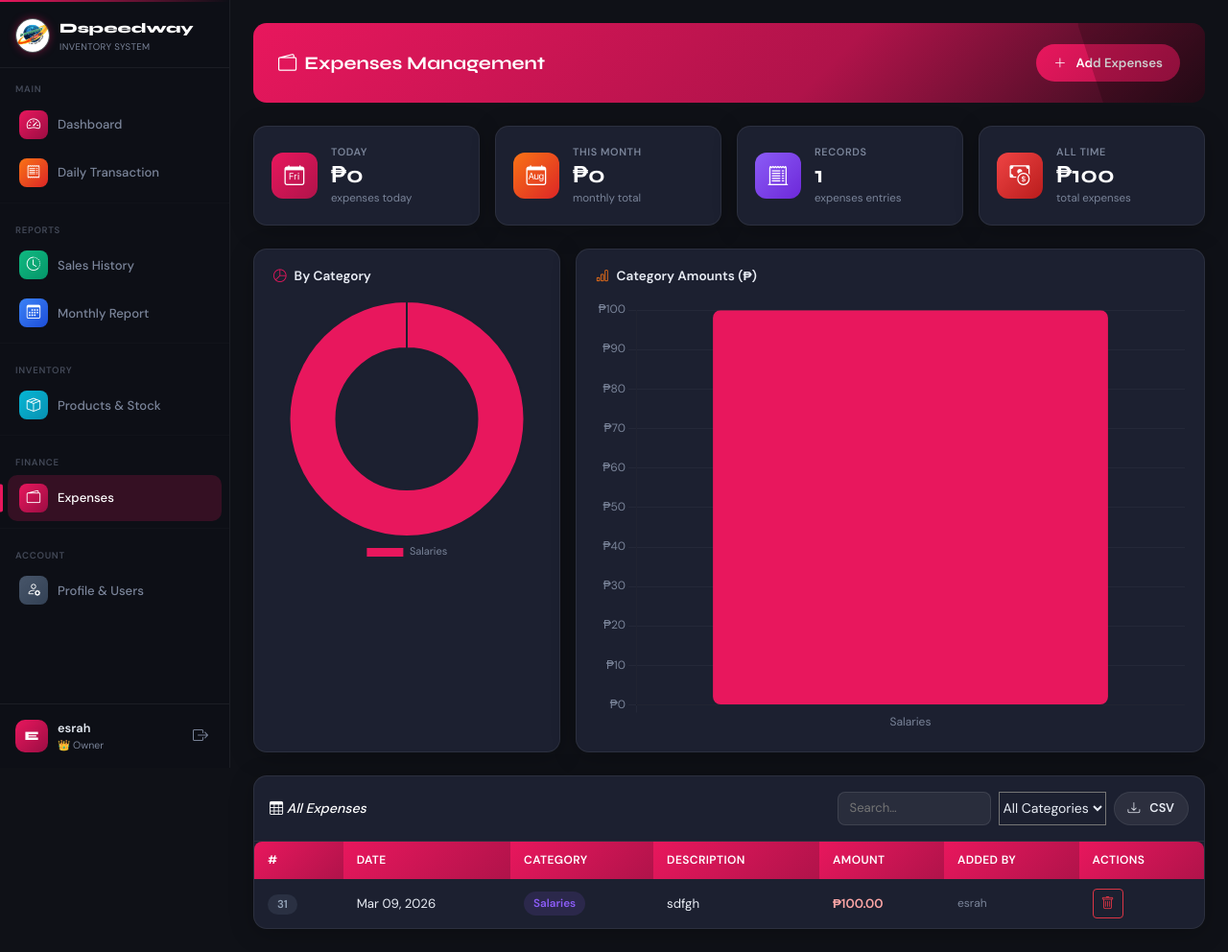
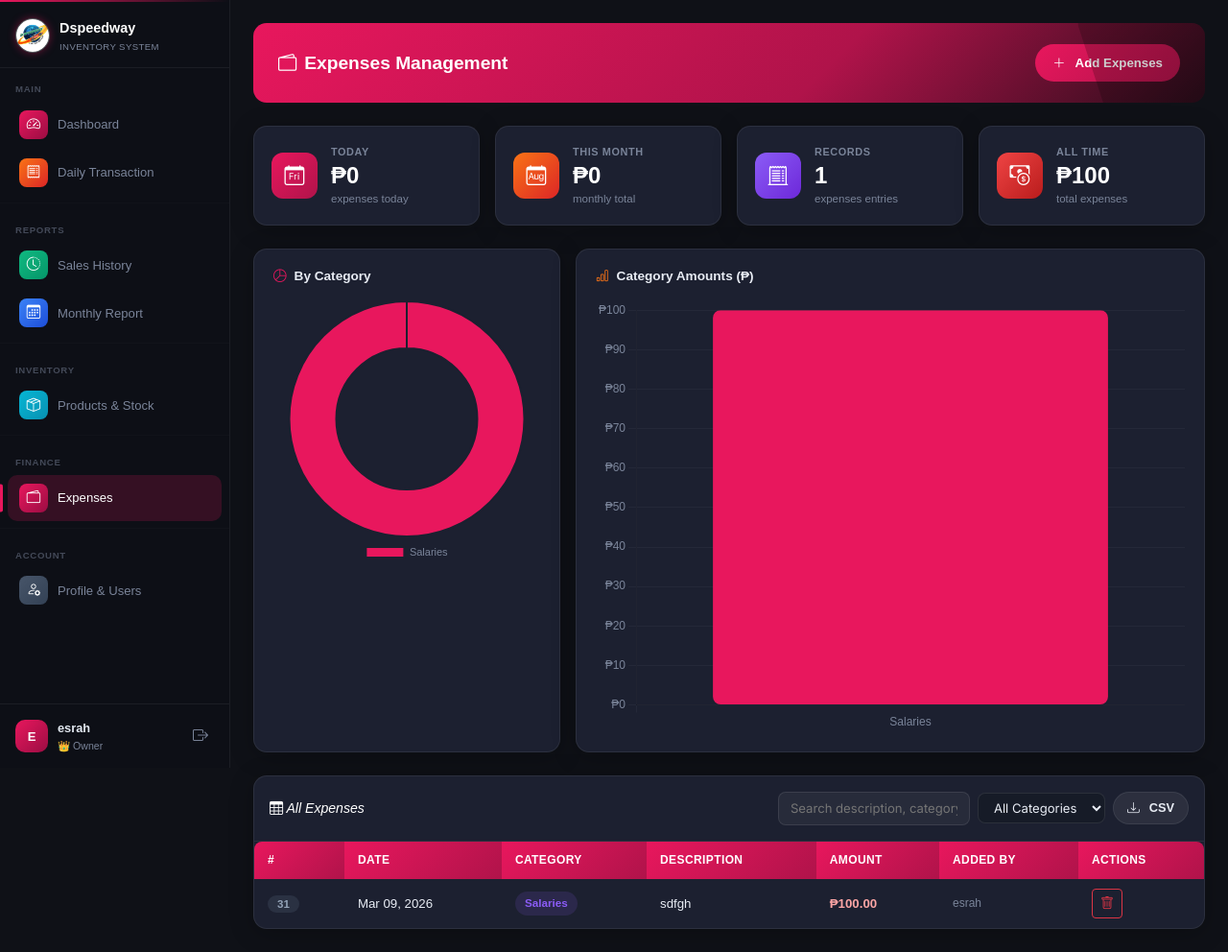
Before and after one commit to GroupKaya2/Inventory, a PHP site: page /expenses.php in a window 1280 px wide. Shown: the whole page at 96% size. Run offline with PHP 8.4, Linux system fonts and the light colour scheme; a user stored in the database is signed in; data comes from the database, SQL or seed files in the repository; some libraries are stand-ins or nearby versions.

Commit message:
fix search_bar

```diff
--- a/expenses.php
+++ b/expenses.php
@@ -47,7 +47,7 @@ $catColors  = ['Rent'=>'#e8175d','Salaries'=>'#8b5cf6','Utilities'=>'#3b82f6','S
     <meta name="viewport" content="width=device-width, initial-scale=1.0">
     <title>Expenses — DSpeedway</title>
     <link rel="preconnect" href="https://fonts.googleapis.com">
-    <link href="https://fonts.googleapis.com/css2?family=Syne:wght@700;800&family=DM+Sans:wght@400;500;600&display=swap" rel="stylesheet">
+    <link href="https://fonts.googleapis.com/css2?family=Space+Grotesk:wght@400;500;600;700&family=Inter:wght@300;400;500;600;700&display=swap" rel="stylesheet">
     <link href="https://cdn.jsdelivr.net/npm/bootstrap@5.3.2/dist/css/bootstrap.min.css" rel="stylesheet">
     <link rel="stylesheet" href="https://cdn.jsdelivr.net/npm/bootstrap-icons@1.11.1/font/bootstrap-icons.css">
     <script src="https://cdn.jsdelivr.net/npm/sweetalert2@11"></script>
@@ -136,16 +136,17 @@ $catColors  = ['Rent'=>'#e8175d','Salaries'=>'#8b5cf6','Utilities'=>'#3b82f6','S
         <div class="card-body p-0">
             <div class="p-3 d-flex flex-wrap gap-2 align-items-center" style="border-bottom:1px solid rgba(255,255,255,.07);">
                 <h6 style="margin:0;font-size:.88rem;"><i class="bi bi-table me-2" style="color:#fff;"> All Expenses </i></h6>
-                <div class="ms-auto d-flex gap-2 flex-wrap">
-                    <input type="text" id="expSearch" placeholder="Search…"
-                        style="background:rgba(255,255,255,.06);border:1px solid rgba(255,255,255,.1);color:#e8ecf4;border-radius:8px;padding:6px 12px;font-size:.82rem;max-width:160px;">
-                    <select id="expCatFilter">
-                    <option value="">All Categories</option>
-
-                   <?php foreach ($categories as $c): ?>
-                   <option value="<?= $c ?>"><?= $c ?></option>
-                   <?php endforeach; ?>
-                   </select>
+                <div class="ms-auto d-flex gap-2 flex-wrap align-items-center">
+                    <input type="text" id="expSearch" placeholder="Search description, category…"
+                        style="background:rgba(255,255,255,.05);border:1px solid rgba(255,255,255,.09);color:#e2e8f0;border-radius:8px;padding:6px 12px;font-size:.82rem;width:200px;outline:none;font-family:'Inter',sans-serif;"
+                        onfocus="this.style.borderColor='rgba(74,222,128,.35)'" onblur="this.style.borderColor='rgba(255,255,255,.09)'">
+                    <select id="expCatFilter"
+                        style="background:#161b27;border:1px solid rgba(255,255,255,.09);color:#e2e8f0;border-radius:8px;padding:6px 12px;font-size:.82rem;outline:none;font-family:'Inter',sans-serif;cursor:pointer;">
+                        <option value="">All Categories</option>
+                        <?php foreach ($categories as $c): ?>
+                        <option value="<?= $c ?>"><?= $c ?></option>
+                        <?php endforeach; ?>
+                    </select>
                     <button class="btn-ghost" style="font-size:.8rem;padding:6px 14px;" onclick="exportCSV()">
                         <i class="bi bi-download me-1"></i>CSV
                     </button>
@@ -173,7 +174,7 @@ $catColors  = ['Rent'=>'#e8175d','Salaries'=>'#8b5cf6','Utilities'=>'#3b82f6','S
                         $color = $catColors[$e['category']] ?? '#64748b';
                     ?>
                         <tr data-cat="<?= htmlspecialchars($e['category']) ?>"
-                            data-desc="<?= strtolower(htmlspecialchars($e['description'])) ?>">
+                            data-search="<?= strtolower(htmlspecialchars($e['description'] . ' ' . $e['category'] . ' ' . $e['expense_date'] . ' ' . ($e['creator'] ?? ''))) ?>">
                             <td><span class="badge-gray"><?= $e['id'] ?></span></td>
                             <td><?= date('M d, Y', strtotime($e['expense_date'])) ?></td>
                             <td>
@@ -289,11 +290,11 @@ if (CAT_DATA.length) {
 }
 
 function filterExp() {
-    const q   = document.getElementById('expSearch').value.toLowerCase();
+    const q   = document.getElementById('expSearch').value.toLowerCase().trim();
     const cat = document.getElementById('expCatFilter').value;
     document.querySelectorAll('#expBody tr[data-cat]').forEach(tr => {
         const matchCat  = !cat || tr.dataset.cat === cat;
-        const matchText = !q   || tr.dataset.desc.includes(q) || tr.dataset.cat.toLowerCase().includes(q);
+        const matchText = !q   || tr.dataset.search.includes(q);
         tr.style.display = matchCat && matchText ? '' : 'none';
     });
 }
```
